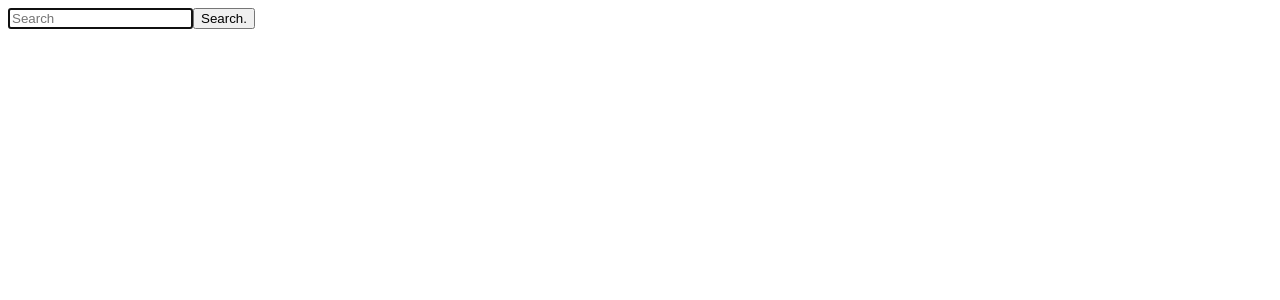
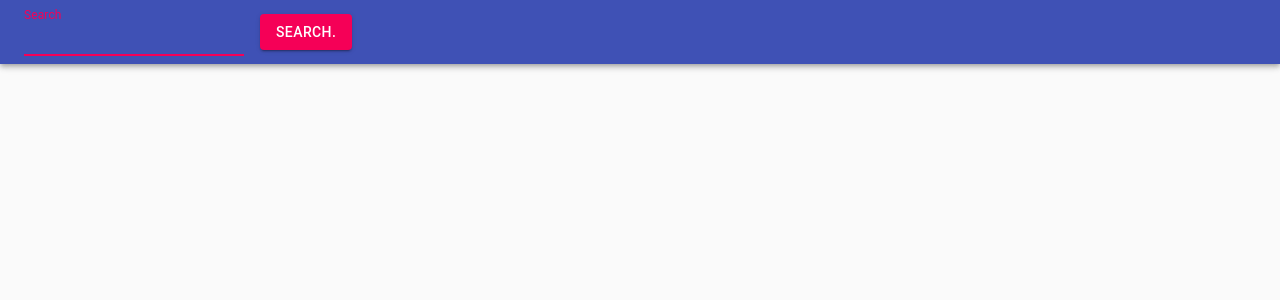
Before and after one commit to mrpickles3rd/GO-UAT, a React (Create React App) app in the folder my-app/: page / in a window 1280 px wide. Shown: the top 300 px of the page. Built offline with nearby package versions, Linux system fonts and the light colour scheme.

Commit message:
Added and implemented Marterial-UI YaY!

```diff
--- a/my-app/package.json
+++ b/my-app/package.json
@@ -3,6 +3,7 @@
   "version": "0.1.0",
   "private": true,
   "dependencies": {
+    "@material-ui/core": "^4.11.2",
     "@testing-library/jest-dom": "^5.11.4",
     "@testing-library/react": "^11.1.0",
     "@testing-library/user-event": "^12.1.10",
--- a/my-app/src/App.js
+++ b/my-app/src/App.js
@@ -1,20 +1,41 @@
-import { useEffect, useRef, useState } from "react";
+import { useEffect, useState } from "react";
 import { BrowserRouter as Router, Switch, Route, useHistory } from "react-router-dom";
+import { AppBar, Toolbar, Button, TextField, Paper } from '@material-ui/core';
+import { makeStyles } from '@material-ui/core/styles';
 
 import { Body } from './Body';
 import { Movie } from './Movie';
 import { Tv } from './Tv';
 import { Person } from './Person';
 
-// https://api.themoviedb.org/3/search/movie?api_key=920ef427de87b970927d9ab426f40df8&query=Jack+Reacher // &append_to_response=tv
+const useStyles = makeStyles((theme) => ({
+  paperRoot: {
+    display: 'flex',
+    flexWrap: 'wrap',
+    '& > *': {
+      margin: theme.spacing(2),
+      width: theme.spacing(1000),
+    },
+  },
+  topNav: {
+    flexGrow: 6,
+  },
+  marginRight: {
+    marginRight: theme.spacing(2),
+  },
+  title: {
+    flexGrow: 1,
+  },
+}));
 
 function App() {
-  const searchInput = useRef(null);
   const [searchResult, setSearchResult] = useState({ results: [] });
   const [searchTerm, setSearchTerm] = useState('');
   const [shouldSearch, setShouldSearch] = useState(false);
   const history = useHistory();
   console.log('history === ', history)
+
+  const classes = useStyles();
 
   function updateSearchTerms(event) {
     event.preventDefault();
@@ -52,26 +73,33 @@ function App() {
     [shouldSearch, searchTerm],
   );
 
-  useEffect(() =>
-    {
-      searchInput.current.focus();
-    },
-    [],
-  )
-
   return (
     <div className="App">
-      <header className="App-header">
-        <input
+      <div className={classes.topNav}>
+        <AppBar position="static">
+          <Toolbar>
+            {/* <Typography className={classes.marginRight} variant="h6" className={classes.title}>
+              Sky Go UAT
+            </Typography> */}
+            <TextField
+              autoFocus
+              label="Search"
+              color="secondary"
+              type="text"
+              className={classes.marginRight}
               onKeyPress={handleOnKeyPress}
               onChange={updateSearchTerms}
               value={searchTerm}
-          ref={searchInput}
-          type="text"
-          placeholder="Search" />
-        <button onClick={() => setShouldSearch(true)} >Search.</button>
-      </header>
+            />
+            <Button className={classes.marginRight} variant="contained" color="secondary" onClick={() => setShouldSearch(true)} >
+              Search.
+            </Button>
+          </Toolbar>
+        </AppBar>
+      </div>
 
+      <div className={classes.paperRoot}>
+        <Paper elevation={5}>
           <Router>
             <div>
               <Switch>
@@ -90,6 +118,8 @@ function App() {
               </Switch>
             </div>
           </Router>
+        </Paper>
+      </div>
     </div>
   );
 }
--- a/my-app/src/Body.js
+++ b/my-app/src/Body.js
@@ -1,12 +1,25 @@
 import { useHistory } from "react-router-dom";
+import { Card, CardContent, Typography } from '@material-ui/core';
+import { makeStyles } from '@material-ui/core/styles';
+
+const useStyles = makeStyles((theme) => ({
+  root: {
+    minWidth: 275,
+    margin: theme.spacing(2),
+  },
+  clickyClicky: {
+    cursor: 'pointer',
+  }
+}));
 
 function Body({ searchResult }) {
   const history = useHistory();
+  const classes = useStyles();
 
   return searchResult.results.map(({ media_type, name, id, title, original_title, release_date = null, overview = null }) => {
     let heading = 'Opps no heading info found';
     if (media_type === 'movie') {
-      heading = `title: ${title || original_title}`;
+      heading = `Movie: ${title || original_title}`;
     } else if (media_type === 'tv') {
       heading = `TV Show: ${name}`;
     } else if (media_type === 'person') {
@@ -15,12 +28,18 @@ function Body({ searchResult }) {
     }
 
     return (
-      <div key={id} onClick={() => history.push(`/${media_type}/${id}`)} >
-        <p>{heading} {release_date}</p>
-        <p>{overview}</p>
-        {/* result.poster_path */}
-        {/* result.backdrop_path */}
-      </div>
+      <Card className={classes.root} variant="outlined">
+        <CardContent>
+          <div className={classes.clickyClicky} key={id} onClick={() => history.push(`/${media_type}/${id}`)} >
+            <Typography variant="h5" component="h2" key={id} onClick={() => history.push(`/${media_type}/${id}`)}>
+              {heading} {release_date}
+            </Typography>
+            <Typography variant="body2" component="p">{overview}</Typography>
+            {/* result.poster_path */}
+            {/* result.backdrop_path */}
+          </div>
+        </CardContent>
+      </Card>
     );
   });
 }
--- /dev/null
+++ b/my-app/src/ListTitle.js
@@ -0,0 +1,20 @@
+import { Typography } from '@material-ui/core';
+import { makeStyles } from '@material-ui/core/styles';
+
+const useStyles = makeStyles((theme) => ({
+  title: {
+    margin: theme.spacing(2),
+  },
+}));
+
+function ListTitle({ text }) {
+  const classes = useStyles();
+
+  return (
+    <Typography className={classes.title} variant="h4" component="h1">
+      {text}
+    </Typography>
+  )
+}
+
+export { ListTitle };
--- a/my-app/src/Movie.js
+++ b/my-app/src/Movie.js
@@ -1,5 +1,8 @@
 import { useEffect, useState } from "react";
 import { useParams, Link } from "react-router-dom";
+import { List, ListItem, Link as UiLink } from '@material-ui/core';
+
+import { ListTitle } from './ListTitle';
 
 function Movie() {
   const [result, setResult] = useState({ cast: [] });
@@ -23,16 +26,16 @@ function Movie() {
 
   return (
     <>
-      <h1>Movie Page {movieID}</h1>
-      <ul>
+      <ListTitle text={`Movie Page ${movieID}`}/>
+      <List component="nav" aria-label="main mailbox folders">
         {result.cast.map(({ name, character, id }) => (
-          <li key={id}>
-            <Link to={`/person/${id}`}>
+          <ListItem key={id}>
+            <UiLink component={Link} to={`/person/${id}`}>
               <b>{name}</b> as <i>{character}</i>
-            </Link>
-          </li>
+            </UiLink>
+          </ListItem>
         ))}
-      </ul>
+      </List>
     </>
   )
 }
--- a/my-app/src/Person.js
+++ b/my-app/src/Person.js
@@ -1,5 +1,8 @@
 import { useEffect, useState } from "react";
 import { useParams, Link } from "react-router-dom";
+import { List, ListItem, Link as UiLink } from '@material-ui/core';
+
+import { ListTitle } from './ListTitle';
 
 function Person() {
   const [result, setResult] = useState({ cast: [] });
@@ -23,16 +26,18 @@ function Person() {
 
   return (
     <>
-      <h1>Person Page {personID}</h1> {/* TODO: Replace ID with name */}
-      <ul>
+      <ListTitle text={`Person Page ${personID}`}/> {/* TODO: Replace ID with name */}
+      <List component="nav" aria-label="main mailbox folders">
         {result.cast.map(({ title, media_type, original_title, character, release_date, id, name, episode_count }) => {
-          const linkText = media_type === 'movie' ? `the Move ${title || original_title}` : `the TV Show ${name}`
-          const fluffyText = release_date ? `on ${release_date}` : `in episode (count) ${episode_count}`
+          const linkText = media_type === 'movie' ? ` the Move ${title || original_title} ` : ` the TV Show ${name} `;
+          const fluffyText = release_date ? ` on ${release_date} ` : ` in episode (count) ${episode_count} `;
           return (
-          <li key={id}>Was in <b><Link to={`/${media_type}/${id}`}>{linkText}</Link></b> as <i>{character}</i> {fluffyText}</li>
+            <ListItem key={id}>
+              Was in&nbsp;<b><UiLink component={Link} to={`/${media_type}/${id}`}>{linkText}</UiLink></b>&nbsp;as&nbsp;<i>{character}</i> {fluffyText}
+            </ListItem>
           )
         })}
-      </ul>
+      </List>
     </>
   )
 }
--- a/my-app/src/Tv.js
+++ b/my-app/src/Tv.js
@@ -1,5 +1,9 @@
 import { useEffect, useState } from "react";
 import { useParams, Link } from "react-router-dom";
+import { List, ListItem, Link as UiLink } from '@material-ui/core';
+
+import { ListTitle } from './ListTitle';
+
 
 function Tv() {
   const [result, setResult] = useState({ cast: [] });
@@ -23,21 +27,21 @@ function Tv() {
 
   return (
     <>
-      <h1>Tv Page {tvID}</h1>
-      <ul>
+      <ListTitle text={`Tv Page ${tvID}`}/>
+      <List component="nav" aria-label="main mailbox folders">
         {result.cast.map(({ name, roles, id }) => (
-          <li key={id}>
-            <Link to={`/person/${id}`}>
-              <b>{name}</b>
-            </Link>
+          <ListItem key={id}>
+            <UiLink component={Link} to={`/person/${id}`}>
+              <b>{name}&nbsp;</b>
+            </UiLink>
             {
               roles
                 .map(({ character, episode_count }) => `as ${character} in episode (count) ${episode_count}`)
                 .join(' & ')
             }
-          </li>
+          </ListItem>
         ))}
-      </ul>
+      </List>
     </>
   )
 }
--- a/my-app/src/index.js
+++ b/my-app/src/index.js
@@ -1,11 +1,14 @@
 import React from 'react';
 import ReactDOM from 'react-dom';
+import CssBaseline from '@material-ui/core/CssBaseline';
+
 import './index.css';
 import { App } from './App';
 import reportWebVitals from './reportWebVitals';
 
 ReactDOM.render(
   <React.StrictMode>
+    <CssBaseline />
     <App />
   </React.StrictMode>,
   document.getElementById('root')
```
Also changed, not shown: 1 other file (tests, documents, lock files or other folders). Lines whose indentation alone changed are shown as unchanged.
